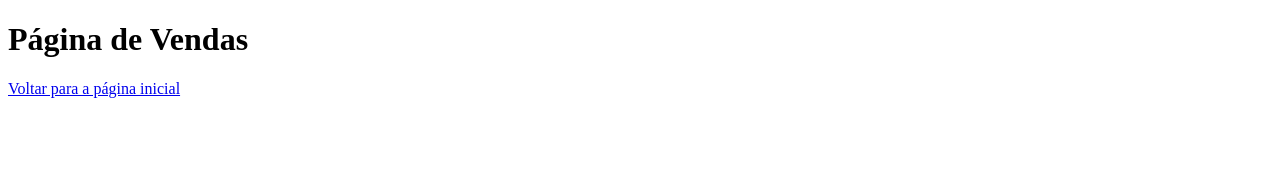
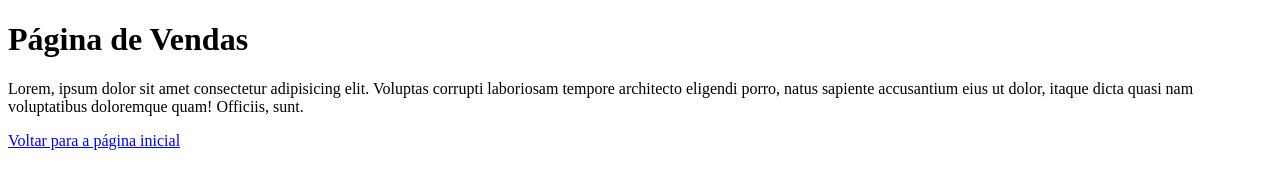
Before and after one commit to romildoalimajr/aulagithub, a plain HTML site: page vendas.html in a window 1280 px wide. Drawn offline with Linux system fonts and the light colour scheme.

Commit message:
Acrescentou um parágrafo

```diff
--- a/vendas.html
+++ b/vendas.html
@@ -8,6 +8,7 @@
 </head>
 <body>
     <h1>Página de Vendas</h1>
+    <p>Lorem, ipsum dolor sit amet consectetur adipisicing elit. Voluptas corrupti laboriosam tempore architecto eligendi porro, natus sapiente accusantium eius ut dolor, itaque dicta quasi nam voluptatibus doloremque quam! Officiis, sunt.</p>
     <a href="index.html">Voltar para a página inicial</a>
 </body>
 </html>
```
